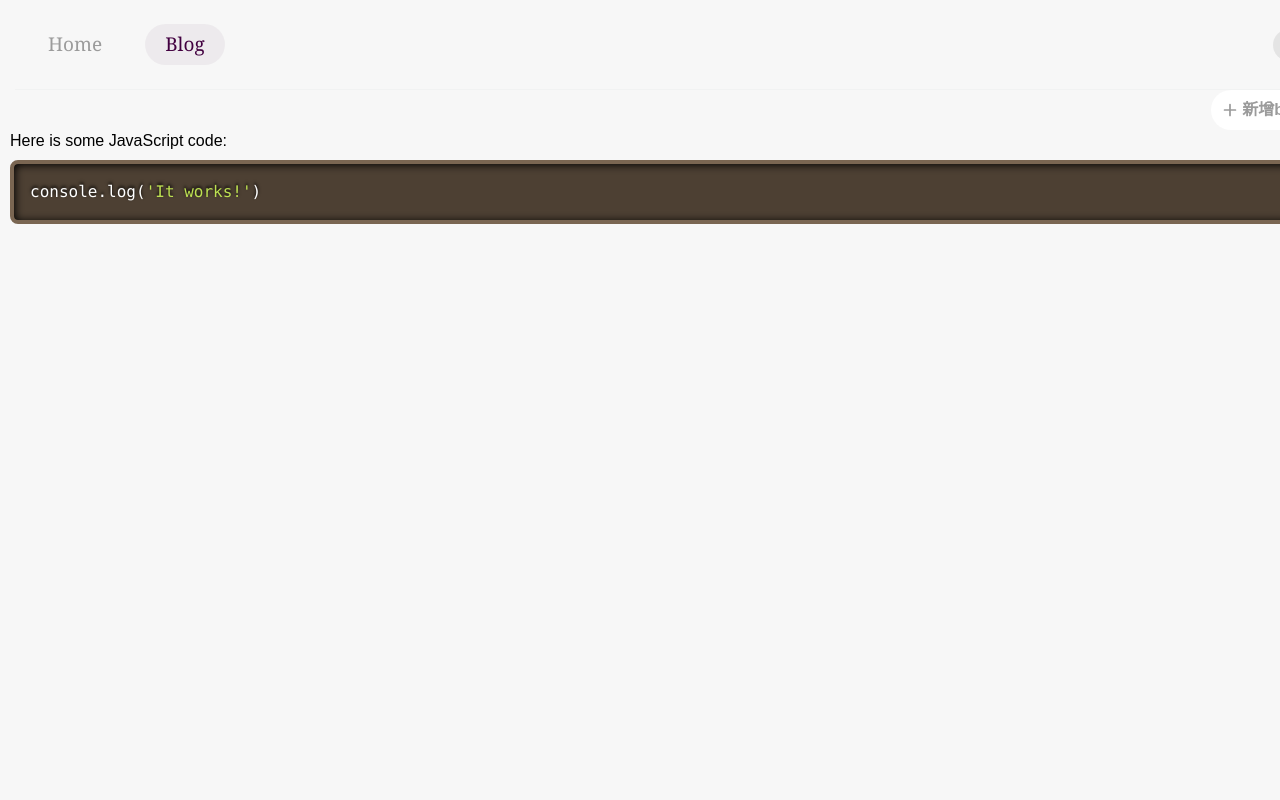
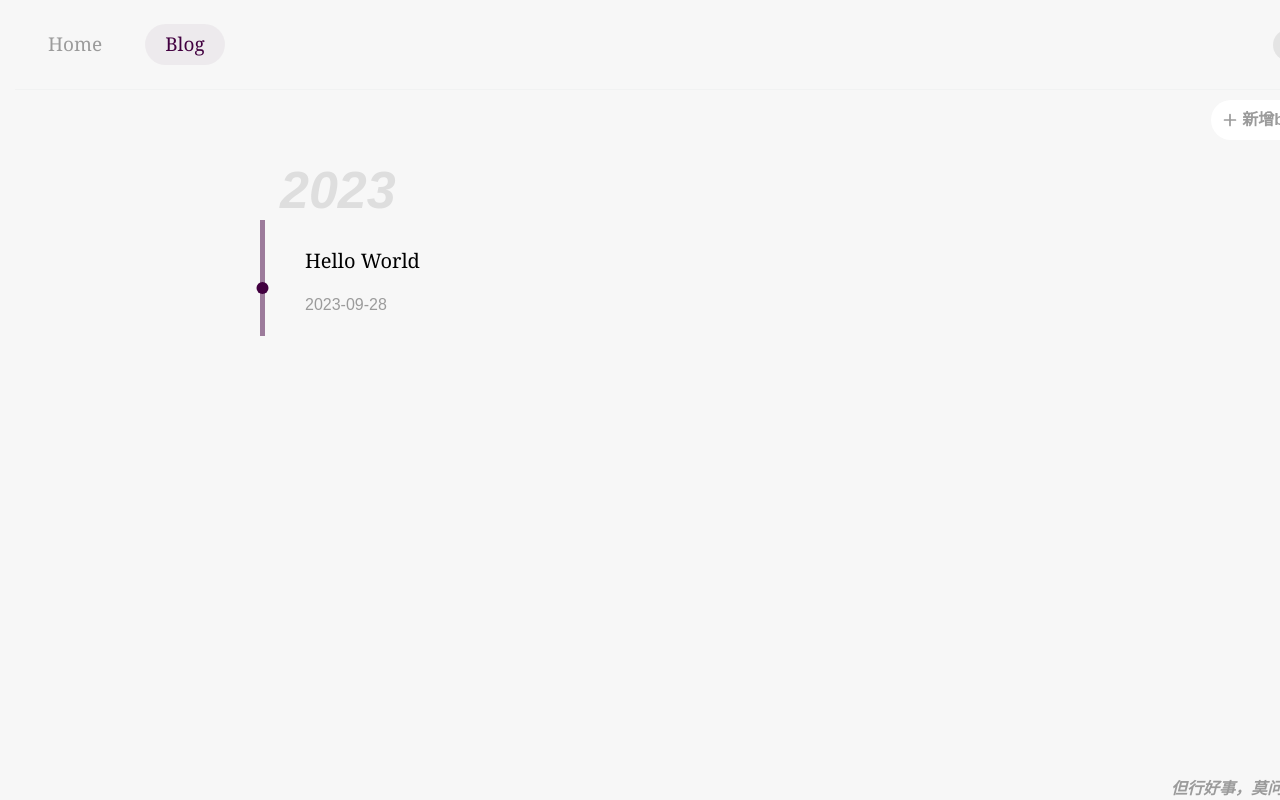
Before and after one commit to LyleXX/lyle-web, a React (Create React App) app: page /#/blog in a window 1280 px wide. Shown: the top 800 px of the page. Built offline with nearby package versions, Linux system fonts and the light colour scheme.

Commit message:
✨ feat: blog页面优化

```diff
--- a/package.json
+++ b/package.json
@@ -17,6 +17,7 @@
     "@types/three": "^0.131.0",
     "antd": "^5.9.4",
     "craco-less": "^3.0.1",
+    "dayjs": "^1.11.10",
     "gsap": "^3.12.2",
     "html2canvas": "^1.4.1",
     "normalize.css": "^8.0.1",
--- a/src/App.tsx
+++ b/src/App.tsx
@@ -5,6 +5,7 @@ import { selectTheme } from 'store/theme.slice'
 import { useSelector } from 'react-redux'
 import { useRoutes } from 'react-router'
 import routes from 'router'
+import Footer from 'components/Footer'
 
 const App = memo(() => {
   const theme = useSelector(selectTheme)
@@ -12,9 +13,10 @@ const App = memo(() => {
     document.querySelector('html').className = theme
   }, [theme])
   return (
-    <div className=" min-h-[100vh] bg-bb ">
+    <div className=" flex h-[100vh] flex-col  bg-bb ">
       <Header />
-      <div>{useRoutes(routes)}</div>
+      <div className="flex-1 overflow-y-scroll">{useRoutes(routes)}</div>
+      <Footer />
     </div>
   )
 })
--- /dev/null
+++ b/src/components/Footer.tsx
@@ -0,0 +1,11 @@
+import React, { memo } from 'react'
+
+const Footer = memo(() => {
+  return (
+    <div className=" mx-auto w-screen-pc bg-bb px-15 pt-10">
+      <p className=" text-18 text-right font-6 italic text-t3 ">但行好事，莫问前程</p>
+    </div>
+  )
+})
+
+export default Footer
--- a/src/components/Header.tsx
+++ b/src/components/Header.tsx
@@ -1,6 +1,5 @@
 import React, { memo } from 'react'
 import ThemeButton from 'components/ThemeButton'
-import { ReactComponent as Fries } from 'assets/svg/fries.svg'
 import { useNavigate } from 'react-router-dom'
 import { useLocation } from 'react-router-dom'
 const Header = memo(() => {
@@ -29,7 +28,7 @@ const Header = memo(() => {
             </div>
             <div
               className={`${
-                pathname === '/blog' ? 'bg-p/5 text-pt   dark:bg-p' : 'text-t3 hover:bg-t3/10'
+                pathname === '/blog' ? 'bg-p/5 text-pt  dark:bg-p' : 'text-t3 hover:bg-t3/10'
               } mx-3
               flex cursor-pointer items-center rounded-full px-20
               py-7 font-serif text-19`}
--- a/src/components/MdEditor.tsx
+++ b/src/components/MdEditor.tsx
@@ -57,17 +57,12 @@ const MdEditor = memo(() => {
           ],
         },
       ],
-      cache: {
-        enable: false,
-      },
-      after: () => {
-        vditorRef.current.setValue('')
-      },
     })
   }, [theme])
 
   function logVd() {
     console.log(vditorRef.current.getValue())
+    localStorage.removeItem('vditorvditor')
   }
   return (
     <VditorContainer>
@@ -86,6 +81,7 @@ const VditorContainer = styled.div`
     --tw-text-opacity: 1;
     color: rgb(var(--t3) / var(--tw-text-opacity)) !important;
   }
+  margin-top: 20px;
 `
 
 export default MdEditor
--- a/src/pages/Blog.tsx
+++ /dev/null
@@ -1,27 +0,0 @@
-import React, { memo } from 'react'
-import { ReactComponent as Plus } from 'assets/svg/plus.svg'
-import MdPreview from 'components/MdPreview'
-// import MdEditor from 'components/MdEditor'
-
-const Blog = memo(() => {
-  const markdown = `Here is some JavaScript code:
-
-  ~~~js
-  console.log('It works!')
-  ~~~
-  `
-  return (
-    <div className="mx-auto w-screen-pc px-10 text-t1">
-      <div className="flex justify-end">
-        <button className="btn btn-o btn-md flex items-center text-t3">
-          <Plus className="mr-5 sq-14" />
-          新增blog
-        </button>
-      </div>
-      {/* <MdEditor /> */}
-      <MdPreview markdown={markdown} />
-    </div>
-  )
-})
-
-export default Blog
--- /dev/null
+++ b/src/pages/Blog/Blog.tsx
@@ -0,0 +1,58 @@
+import React, { memo } from 'react'
+import { ReactComponent as Plus } from 'assets/svg/plus.svg'
+import { useNavigate } from 'react-router-dom'
+import dayjs from 'dayjs'
+
+const Blog = memo(() => {
+  const navigate = useNavigate()
+  function jumpAdd() {
+    navigate('/blog/add')
+  }
+  function jumpDetail(id) {
+    navigate(`/blog/${id}`)
+  }
+  const blogList = [
+    {
+      id: 1,
+      showYear: true,
+      createAt: '2023-09-28',
+      title: 'Hello World',
+    },
+  ]
+  return (
+    <div className="mx-auto w-screen-pc px-10 text-t1">
+      <div className="mt-10 flex justify-end">
+        <button className="btn btn-o btn-md flex items-center text-t3" onClick={jumpAdd}>
+          <Plus className="mr-5 sq-14" />
+          新增blog
+        </button>
+      </div>
+      <div className="mt-20">
+        {blogList.map((blog) => {
+          return (
+            <div className="pl-200" key={blog.id}>
+              {blog.showYear && (
+                <div className="mx-70 text-52 font-6 italic text-[#dedede]">
+                  {dayjs(blog.createAt).year()}
+                </div>
+              )}
+              <div className="  ml-50 border-l-5 border-p/50 py-20 pl-20">
+                <div
+                  className="inline-block cursor-pointer rounded-full px-20 py-7 font-serif text-20 text-t1 hover:bg-t3/10
+                  hover:text-pt dark:hover:bg-p"
+                  onClick={() => jumpDetail(blog.id)}
+                >
+                  {blog.title}
+                </div>
+                <div className="-translate-x-[28.5px] rounded-full bg-p sq-12"></div>
+                <div className="px-20 text-t3">{blog.createAt}</div>
+              </div>
+            </div>
+          )
+        })}
+      </div>
+    </div>
+  )
+})
+
+export default Blog
--- /dev/null
+++ b/src/pages/Blog/BlogAdd.tsx
@@ -0,0 +1,12 @@
+import React, { memo } from 'react'
+import MdEditor from 'components/MdEditor'
+
+const BlogAdd = memo(() => {
+  return (
+    <div className="mx-auto w-screen-pc px-10 text-t1">
+      <MdEditor />
+    </div>
+  )
+})
+
+export default BlogAdd
--- /dev/null
+++ b/src/pages/Blog/BlogDetail.tsx
@@ -0,0 +1,18 @@
+import React, { memo } from 'react'
+import MdPreview from 'components/MdPreview'
+
+const BlogDetail = memo(() => {
+  const markdown = `Here is some JavaScript code:
+
+  ~~~js
+  console.log('It works!')
+  ~~~
+  `
+  return (
+    <div className="mx-auto w-screen-pc px-10 text-t1">
+      <MdPreview markdown={markdown} />
+    </div>
+  )
+})
+
+export default BlogDetail
--- a/src/router/index.tsx
+++ b/src/router/index.tsx
@@ -2,7 +2,9 @@ import React from 'react'
 import { Navigate } from 'react-router-dom'
 const Home = React.lazy(() => import('../pages/Home'))
 // import Home from "@/views/home"
-const Blog = React.lazy(() => import('../pages/Blog'))
+const Blog = React.lazy(() => import('../pages/Blog/Blog'))
+const BlogDetail = React.lazy(() => import('../pages/Blog/BlogDetail'))
+const BlogAdd = React.lazy(() => import('../pages/Blog/BlogAdd'))
 const NotFound = React.lazy(() => import('../pages/NotFound'))
 
 const routes = [
@@ -19,6 +21,14 @@ const routes = [
     element: <Blog />,
   },
   {
+    path: '/blog/:id',
+    element: <BlogDetail />,
+  },
+  {
+    path: '/blog/add',
+    element: <BlogAdd />,
+  },
+  {
     path: '*',
     element: <NotFound />,
   },
--- a/tailwind.config.js
+++ b/tailwind.config.js
@@ -81,6 +81,35 @@ module.exports = {
       width: {
         'col-1-3': '32%',
       },
+      borderWidth: {
+        DEFAULT: '1Px',
+        0: '0Px',
+        2: '2Px',
+        3: '3Px',
+        4: '4Px',
+        5: '5Px',
+        8: '8Px',
+      },
+      borderRadius: {
+        none: '0',
+        2: '2px',
+        DEFAULT: '4px',
+        5: '5px',
+        6: '6px',
+        8: '8px',
+        10: '10px',
+        12: '12px',
+        13: '13px',
+        15: '15px',
+        18: '18px',
+        20: '20px',
+        22: '22px',
+        25: '25px',
+        30: '30px',
+        35: '35px',
+        40: '40px',
+        full: '9999Px',
+      },
     },
 
     // 以下为自定义选项
```
Also changed, not shown: 1 other file (tests, documents, lock files or other folders).
